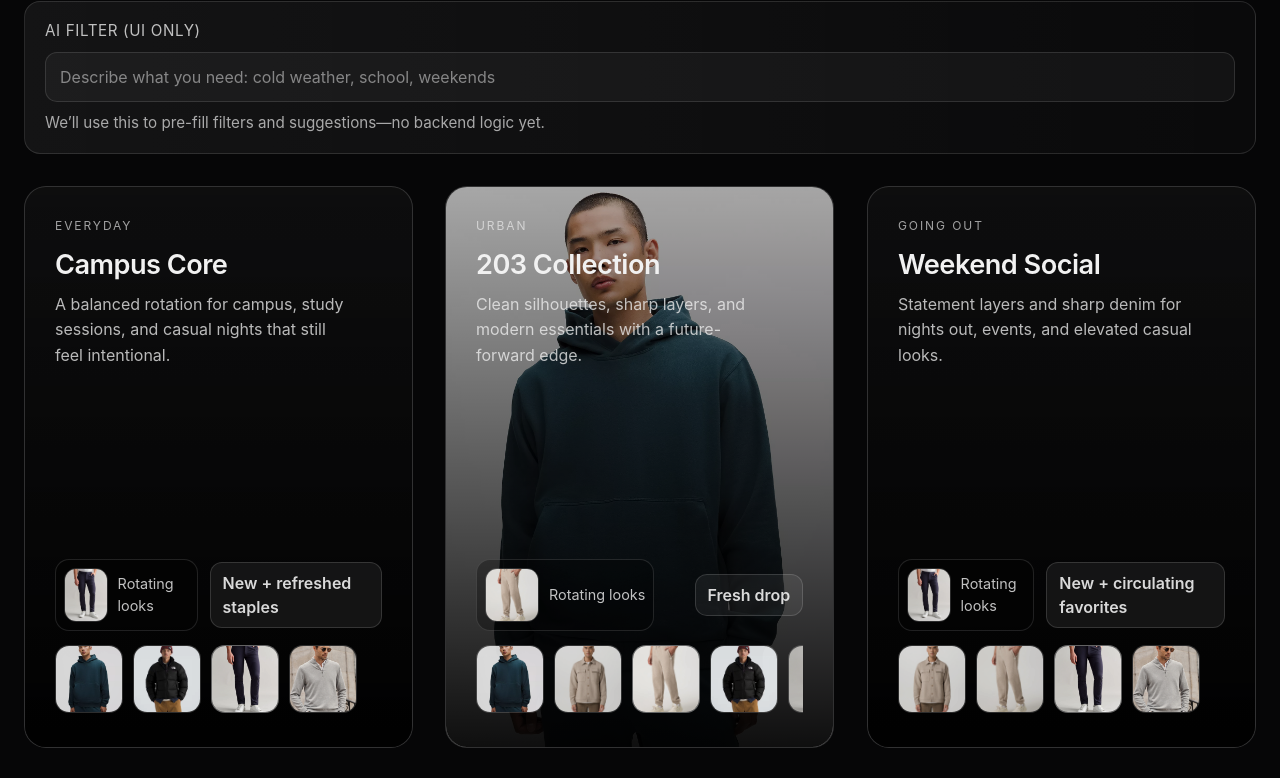
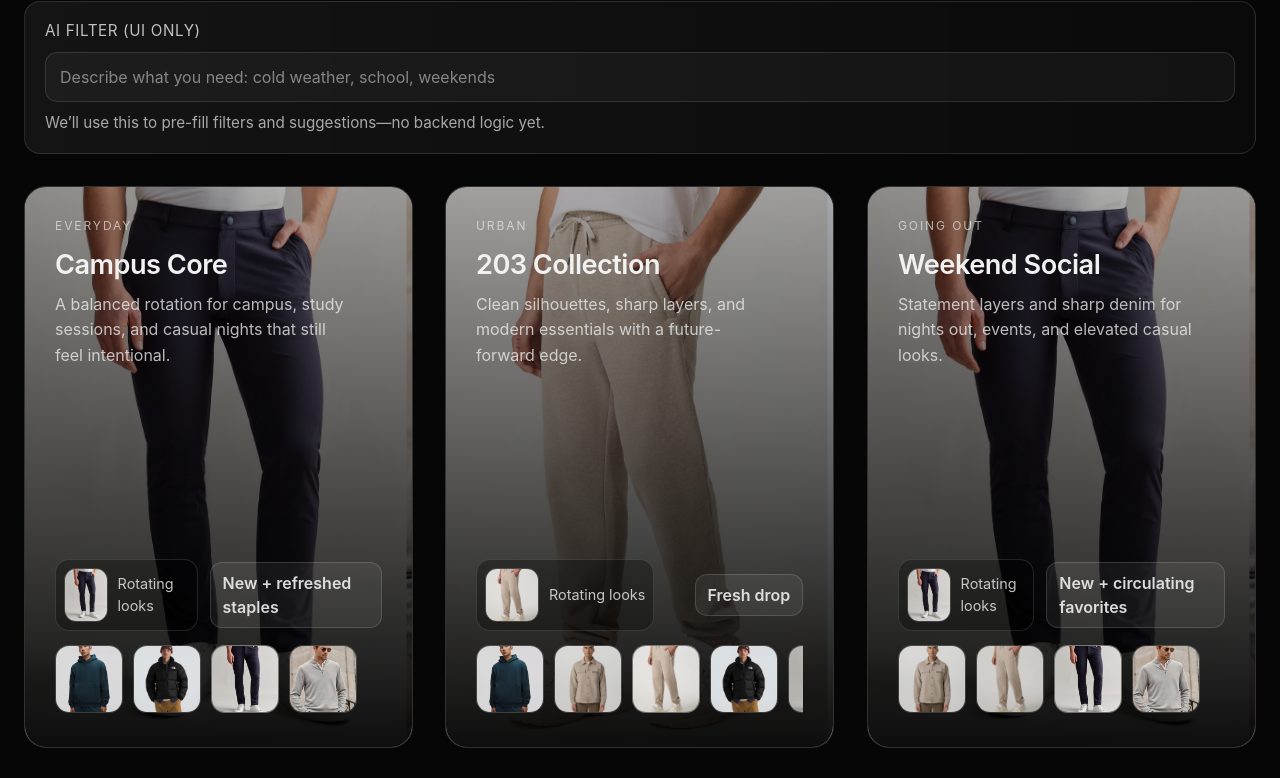
Before and after one commit to bendavenport700-a11y/davenport-wardrobe-v2, a Next.js app: page /wardrobes in a window 1280 px wide. Shown: the part 899-1677 px from the top of the page. Built offline with nearby package versions, Linux system fonts and the light colour scheme.

Commit message:
Update wardrobe slideshow behavior

```diff
--- a/app/wardrobes/page.tsx
+++ b/app/wardrobes/page.tsx
@@ -253,18 +253,25 @@ export default function WardrobesPage() {
           box-shadow: 0 18px 60px rgba(0,0,0,0.55);
         }
 
-        .wardrobeBg {
+        .slideshow {
           position: absolute;
           inset: 0;
+          overflow: hidden;
+        }
+
+        .slideTrack {
+          height: 100%;
+          display: flex;
+          transition: transform .9s ease;
+        }
+
+        .slidePanel {
+          min-width: 100%;
+          height: 100%;
           background-size: cover;
           background-position: center;
           filter: brightness(0.82);
-          transition: transform .6s ease, filter .6s ease;
-        }
-
-        .wardrobeCard:hover .wardrobeBg {
-          transform: scale(1.06);
-          filter: brightness(0.9);
+          transform: scale(1.03);
         }
 
         .overlay {
@@ -750,26 +757,30 @@ function WardrobeCard({
   openLightbox: (images: string[], index: number, title: string) => void;
 }) {
   const [activeThumb, setActiveThumb] = React.useState(0);
-  const [hovered, setHovered] = React.useState(false);
 
   React.useEffect(() => {
-    if (hovered) return;
     const id = setInterval(() => {
       setActiveThumb((prev) => (prev + 1) % wardrobe.gallery.length);
-    }, 2600);
+    }, 2400);
     return () => clearInterval(id);
-  }, [hovered, wardrobe.gallery.length]);
+  }, [wardrobe.gallery.length]);
 
   return (
-    <div
-      className="wardrobeCard"
-      onMouseEnter={() => setHovered(true)}
-      onMouseLeave={() => setHovered(false)}
-    >
-      <div
-        className="wardrobeBg"
-        style={{ backgroundImage: `url(${wardrobe.cover})` }}
-      />
+    <div className="wardrobeCard">
+      <div className="slideshow">
+        <div
+          className="slideTrack"
+          style={{ transform: `translateX(-${activeThumb * 100}%)` }}
+        >
+          {wardrobe.gallery.map((src) => (
+            <div
+              key={src}
+              className="slidePanel"
+              style={{ backgroundImage: `url(${src})` }}
+            />
+          ))}
+        </div>
+      </div>
       <div className="overlay" />
 
       <div className="content">
```
